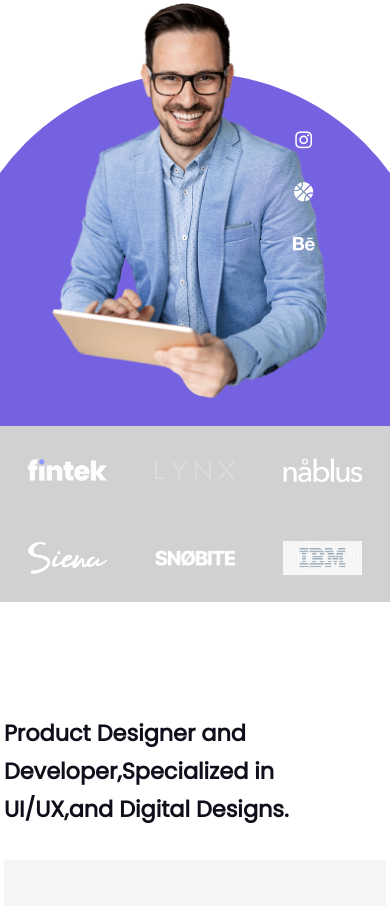
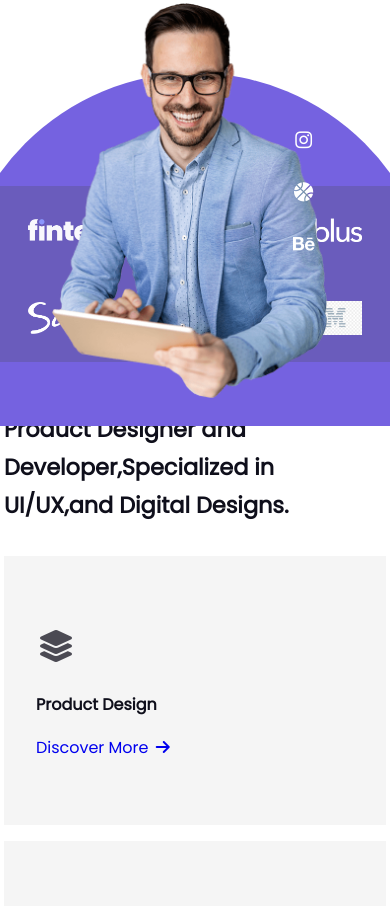
Before and after one commit to buckrebeka/Responsive-portfolio, a plain HTML site: page index.html in a window 390 px wide. Shown: the part 498-1404 px from the top of the page. Drawn offline with Linux system fonts and the light colour scheme.

Commit message:
Add files via upload

```diff
--- a/style.css
+++ b/style.css
@@ -78,8 +78,9 @@ img{
     margin: 0  auto;
 }
 section{
-    padding: 6rem 0;
+    padding:-16rem 0;
     margin: 5rem  0;
+
 }
 .btn{
     background: var(--color-black);
@@ -212,11 +213,12 @@ header{
     right: -30rem;
     bottom: -30rem;
 }
-.header_image{
-    width: 82%;
+.header_image {
+    width: 70%;
     position: absolute;
-    bottom: -1rem;
     z-index: 1;
+    top: 12rem;
+    right: 4rem;
 }
 section#companies{
     position: relative;
@@ -500,6 +502,7 @@ footer{
             transform: rotateX(0deg);
         }
     }
+
     .nav_menu li a{
         background: var(--color-primary);
         box-shadow: -2rem 2rem rgba(0, 0, 0blue, 0.2);
@@ -509,6 +512,7 @@ footer{
         display: flex;
         align-items: center;
         justify-content: center;
+        margin-top: -0.1rem;
     }
     .nav_menu li a:hover{
         background: var(--color-light);
@@ -608,7 +612,7 @@ footer{
         width: var(--contain-width-sm);
     }
     section{
-        padding: 4rem 0;
+        padding: -16rem 0;
         margin: 4rem 0;
     }
     h1{
@@ -659,6 +663,9 @@ footer{
     .header_image img{
       width: 72%;
     }
+    .header_right{
+        padding: 0;
+    }
     .header_right-bg{
         bottom: 70%;
     }
@@ -674,6 +681,7 @@ footer{
     /* companies */
     .companies_container{
         grid-template-columns: repeat(3,1fr);
+        margin-top: -15rem;
     }
     .companies_container span{
         height: 5.5rem;
@@ -685,7 +693,6 @@ footer{
         grid-template-columns: 1fr
     }
     /* portfolio*/
-
     .portfolio_head{
         flex-direction:column      ;
         gap:1fr;
@@ -696,6 +703,9 @@ footer{
     }
     .portfolio_projects{
         grid-template-columns: 1fr;
+    }
+    .portfolio_cta a{
+        margin: 2rem auto;
     }
     /* testimonials */
     .testimonial{
```
